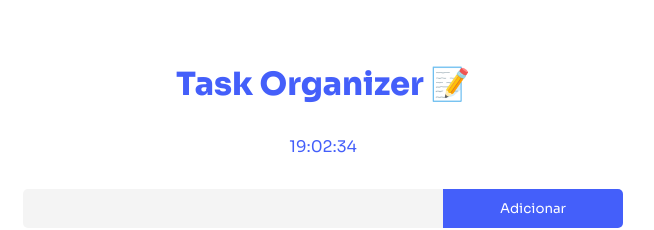
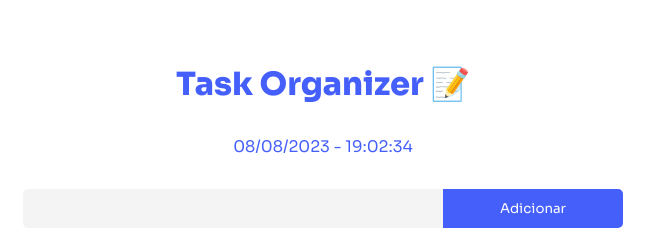
Before and after one commit to Ignacio-fabianamaria/task_organizer, a React (Vite) app: page / in a window 1280 px wide. Shown: the top 230 px of the page, without its empty margins (317-971 px from the left). Built offline with nearby package versions, Linux system fonts and the light colour scheme.

Commit message:
feat(Header):add current date

```diff
--- a/src/components/Header/index.tsx
+++ b/src/components/Header/index.tsx
@@ -14,7 +14,7 @@ export function Header() {
 
 
 
-  const options:Intl.DateTimeFormatOptions = { hour: 'numeric', minute: 'numeric', second: 'numeric', hour12: false };
+  const options:Intl.DateTimeFormatOptions = { day:'numeric',month:'numeric', year:'numeric', hour: 'numeric', minute: 'numeric', second: 'numeric', hour12: false };
   const formattedDTime = dateTime.toLocaleString('pt-BR', options).replace(',', ' -');
 
 
```
